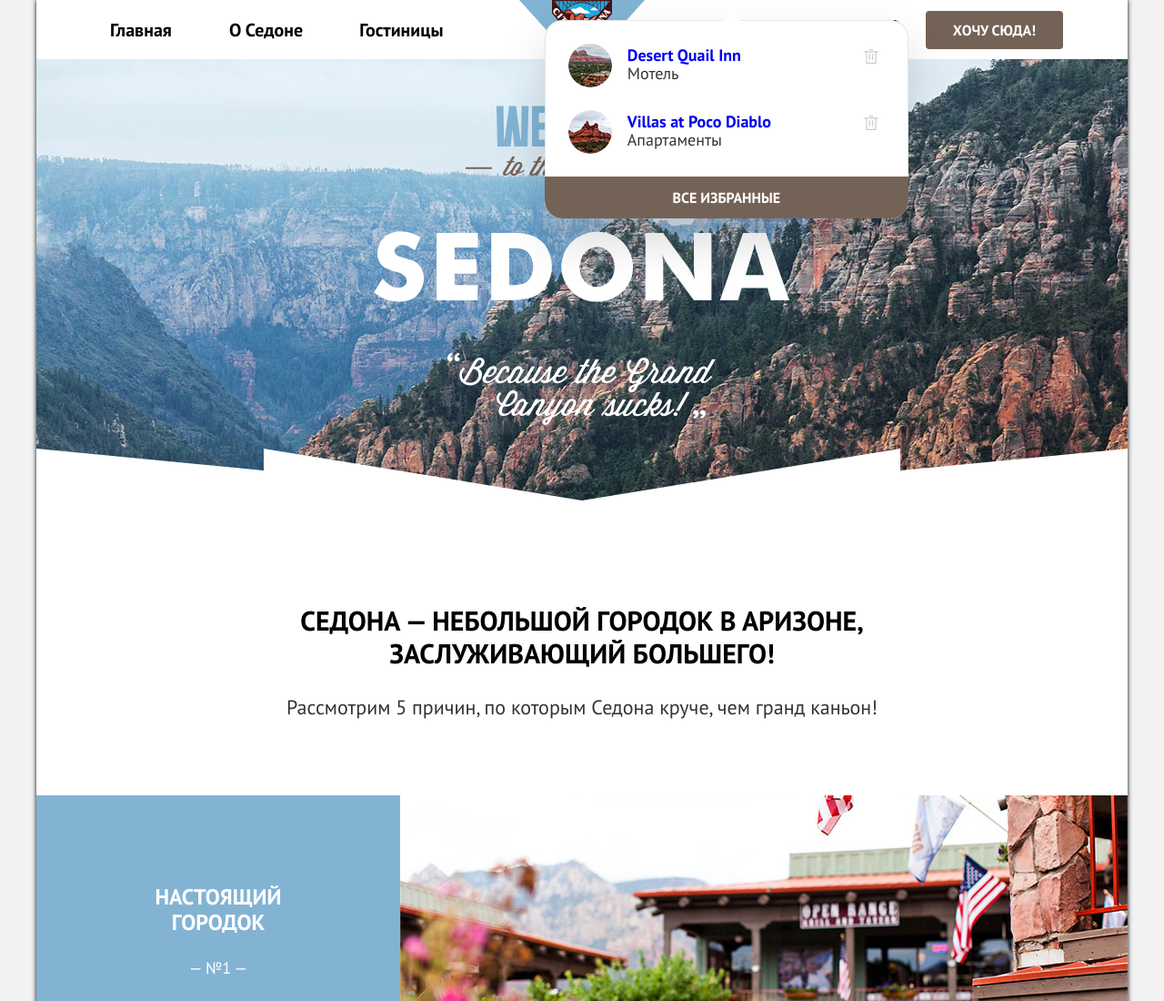
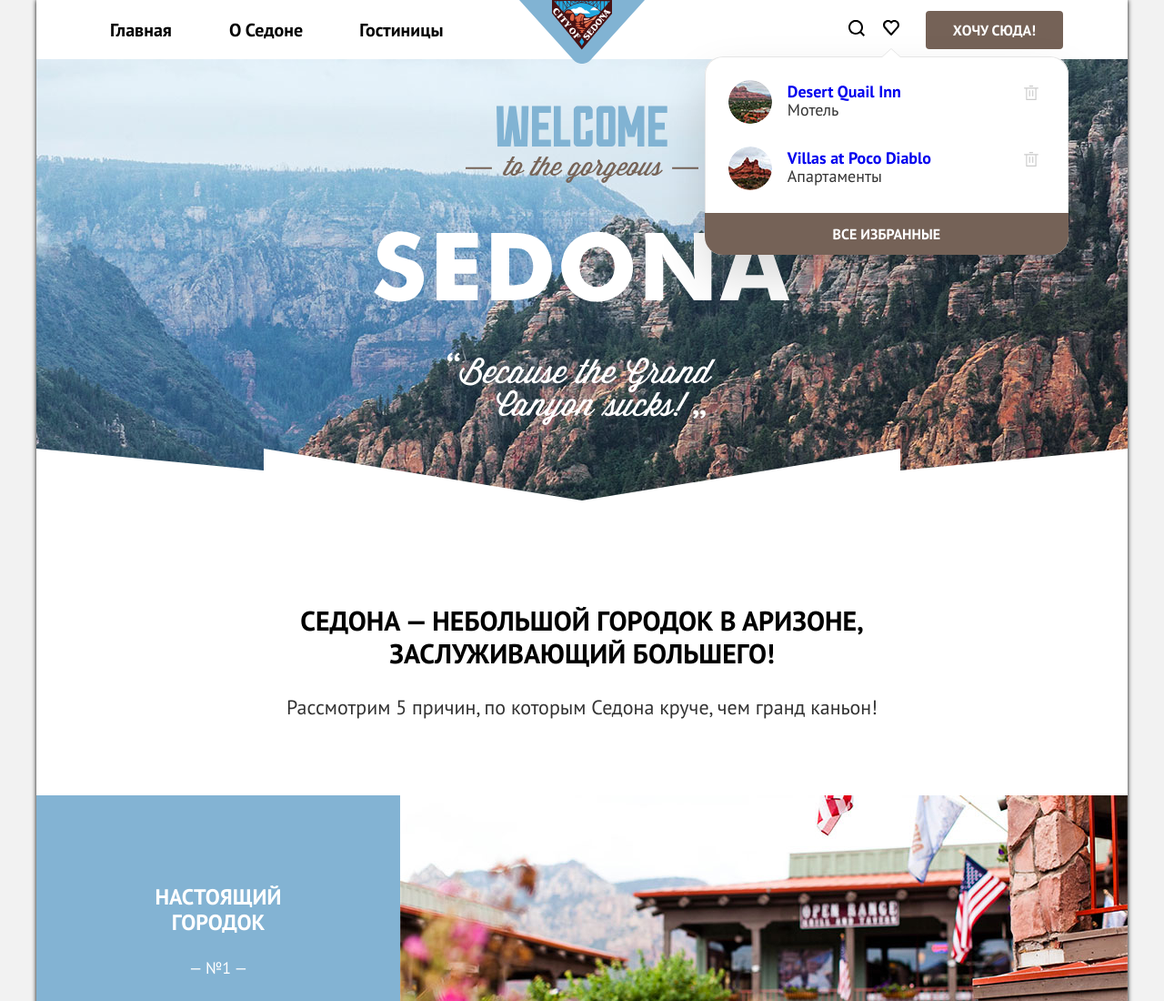
Before and after one commit to AvocadoAvocado/1864543-sedona-32, a plain HTML site: page index.html in a window 1280 px wide. Shown: the top 1100 px of the page at 91% size. Drawn offline with Linux system fonts and the light colour scheme.

Commit message:
позиционирование поповера

```diff
--- a/styles/styles.css
+++ b/styles/styles.css
@@ -165,9 +165,13 @@ body {
 
 .popover {
   position: absolute;
-  top: 0;
-  right: 0;
   z-index: 1;
+  transform: translateX(-50%);
+  left: 14px;
+  top: 40px;
+}
+
+.popover-favorites {
   box-sizing: border-box;
   width: 400px;
   color: #000000;
@@ -179,7 +183,19 @@ body {
   border-radius: 20px;
 }
 
-.popover::after {
+.popover-favorites::before {
+  content: "";
+  position: absolute;
+  width: 0;
+  height: 0;
+  border-bottom: 9px solid #E5E5E5;
+  border-left: 10px solid transparent;
+  border-right: 10px solid transparent;
+  top: -9px;
+  left: 195px;
+}
+
+.popover-favorites::after {
   content: "";
   position: absolute;
   width: 0;
```
